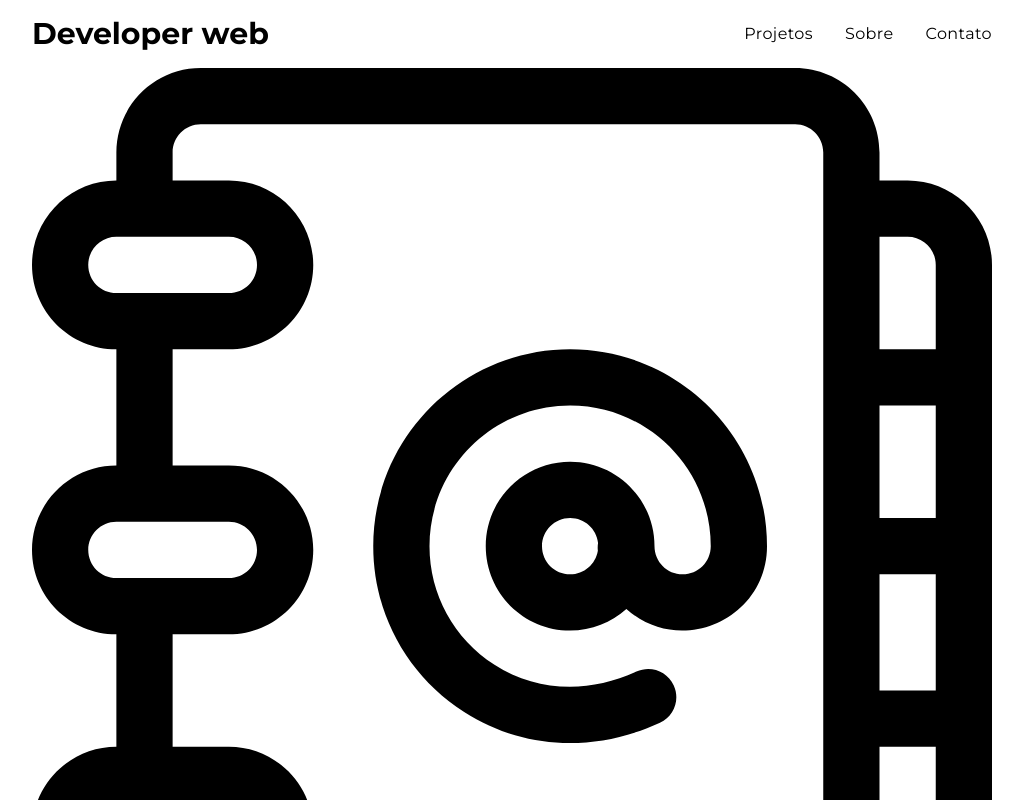
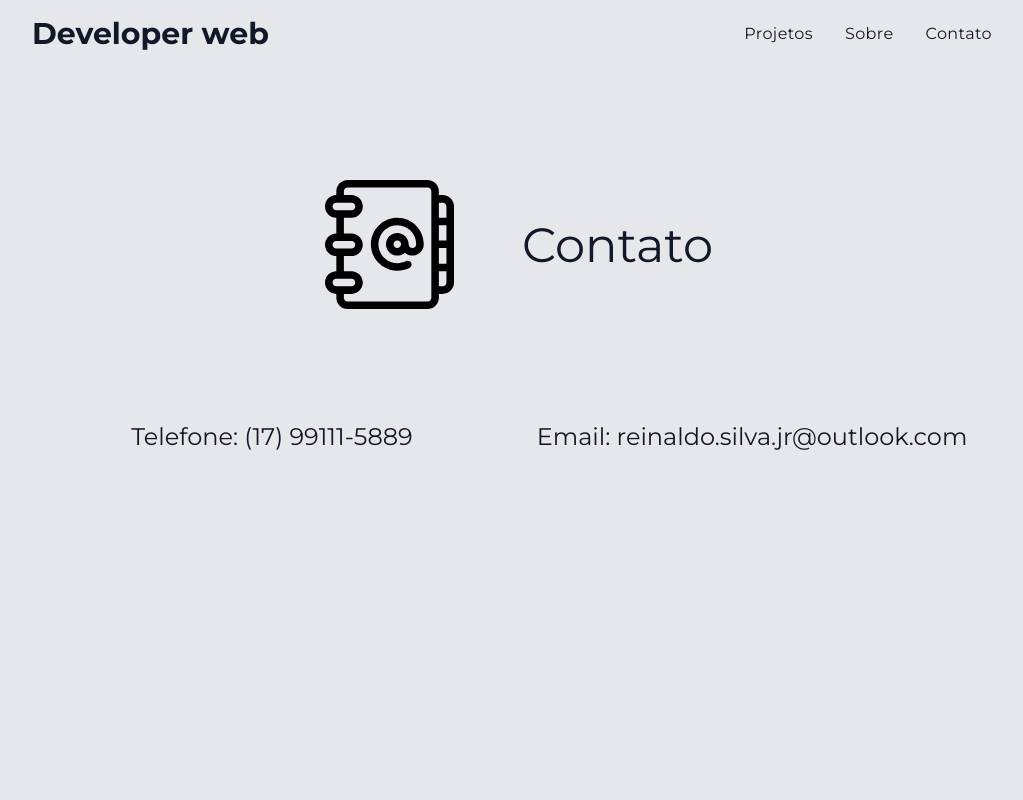
Before and after one commit to reinaldo-silva/click-portifolio, a Next.js app: page /contact in a window 1280 px wide. Shown: the top 800 px of the page, without its empty margins (128-1151 px from the left). Built offline with nearby package versions, Linux system fonts and the light colour scheme.

Commit message:
Alterando cores e conteúdo das páginas

```diff
--- /dev/null
+++ b/components/Body.tsx
@@ -0,0 +1,29 @@
+import { motion } from "framer-motion";
+
+interface BodyProps {
+  imgSrc: string;
+  layoutId: string;
+  title: string;
+}
+
+const Body: React.FC<BodyProps> = ({ children, imgSrc, layoutId, title }) => {
+  return (
+    <>
+      <motion.div className="my-16 grid grid-cols-4 w-full gap-5">
+        <motion.img
+          className="p-1 col-start-2 col-span-1 w-full md:p-12"
+          src={imgSrc}
+          layoutId={layoutId}
+          transition={{ duration: 0.5 }}
+        />
+
+        <motion.h1 className="col-span-2 text-5xl flex items-center">
+          {title}
+        </motion.h1>
+      </motion.div>
+      {children}
+    </>
+  );
+};
+
+export default Body;
--- a/components/Header.tsx
+++ b/components/Header.tsx
@@ -14,13 +14,13 @@ const Header: React.FC = () => {
 
       <nav className="hidden md:block space-x-8">
         <Link href="/projects">
-          <a className="tracking-wide hover:text-gray-300">Projetos</a>
+          <a className="tracking-wide hover:text-green-500">Projetos</a>
         </Link>
         <Link href="/about">
-          <a className="tracking-wide hover:text-gray-300">Sobre</a>
+          <a className="tracking-wide hover:text-green-500">Sobre</a>
         </Link>
         <Link href="/contact">
-          <a className="tracking-wide hover:text-gray-300">Contato</a>
+          <a className="tracking-wide hover:text-green-500">Contato</a>
         </Link>
       </nav>
     </header>
--- a/components/Layout.tsx
+++ b/components/Layout.tsx
@@ -2,7 +2,7 @@ import Header from "./Header";
 
 const Layout: React.FC = ({ children }) => {
   return (
-    <div className="max-w-5xl mx-auto px-4 sm:px-6 md:px-8">
+    <div className="max-w-5xl mb-8 mx-auto px-4 sm:px-6 md:px-8">
       <Header />
       {children}
     </div>
--- a/pages/about.tsx
+++ b/pages/about.tsx
@@ -1,27 +1,23 @@
 import { motion } from "framer-motion";
-import Link from "next/link";
+
+import Body from "../components/Body";
 
 const About: React.FC = () => {
   return (
-    <div className="flex flex-col items-center">
-      <motion.img
-        src="/img/info.svg"
-        layoutId="sobre-logo"
-        transition={{ duration: 0.5 }}
-      />
-
-      {/*       <motion.div
-        initial={{ opacity: 0 }}
-        animate={{ opacity: 1 }}
-        transition={{ delay: 1, duration: 1 }}
-      >
-        <Link href="/">
-          <a className="bg-gray-900 text-gray-50 px-6 py-3 text-lg font-semibold rounded-xl hover:bg-gray-700 transition">
-            Voltar para a Home
-          </a>
-        </Link>
-      </motion.div> */}
-    </div>
+    <Body imgSrc={"/img/info.svg"} title={"Sobre"} layoutId={"sobre-logo"}>
+      <motion.p className="text-2xl mb-8">
+        Uma mente em constante desenvolvimento
+      </motion.p>
+      <motion.p className="text-2xl">
+        Um jovem estudante de 23 anos apaixonado por todo tipo de tecnologia que
+        pulou de cabeça no mundo do TI. Graduando em Sistemas da Informação no
+        UNIFAFIBE, procuro aprender e estar por dentro de todas tecnologias de
+        desenvolvimento. Atualmente trabalho como Desenvolvedor Front-End na
+        ImobPower, um local onde tenho muito a aprender e crescer
+        profissionalmente. Com essa experiencia, pretendo me tornar um
+        desenvolvedor Full-Stack muito em breve.
+      </motion.p>
+    </Body>
   );
 };
 
--- a/pages/contact.tsx
+++ b/pages/contact.tsx
@@ -1,27 +1,22 @@
 import { motion } from "framer-motion";
-import Link from "next/link";
+import Body from "../components/Body";
 
 const Contact: React.FC = () => {
   return (
-    <div className="flex flex-col items-center">
-      <motion.img
-        src="/img/contact.svg"
-        layoutId="contato-logo"
-        transition={{ duration: 0.5 }}
-      />
-
-      {/*       <motion.div
-        initial={{ opacity: 0 }}
-        animate={{ opacity: 1 }}
-        transition={{ delay: 1, duration: 1 }}
-      >
-        <Link href="/">
-          <a className="bg-gray-900 text-gray-50 px-6 py-3 text-lg font-semibold rounded-xl hover:bg-gray-700 transition">
-            Voltar para a Home
-          </a>
-        </Link>
-      </motion.div> */}
-    </div>
+    <Body
+      imgSrc={"/img/contact.svg"}
+      title={"Contato"}
+      layoutId={"contato-logo"}
+    >
+      <motion.div className="flex items-center content-around flex-col md:flex-row h-full w-full text-2xl">
+        <motion.p className="w-full md:w-1/2 flex justify-center">
+          Telefone: (17) 99111-5889
+        </motion.p>
+        <motion.p className="w-full md:w-1/2 flex justify-center">
+          Email: reinaldo.silva.jr@outlook.com
+        </motion.p>
+      </motion.div>
+    </Body>
   );
 };
 
--- a/pages/index.tsx
+++ b/pages/index.tsx
@@ -5,21 +5,24 @@ interface CardProps {
   href: string;
   imgSrc: string;
   layoutId: string;
+  name: string;
 }
 
-const Card: React.FC<CardProps> = ({ href, imgSrc, layoutId }) => {
+const Card: React.FC<CardProps> = ({ href, imgSrc, layoutId, name }) => {
   return (
     <Link href={href}>
       <motion.div
         variants={variants}
-        className="relative h-20 h-40 bg-gray-300 p-4  rounded-xl cursor-pointer hover:bg-gray-100 transition"
+        className="h-20 bg-green-300 p-3 grid grid-cols-2 grid-rows-1 rounded-xl cursor-pointer hover:bg-green-100 transition"
       >
         <motion.img
           src={imgSrc}
-          className="w-full h-full"
+          className="h-full w-full"
           layoutId={layoutId}
         />
-        {/* <motion.span>Texto</motion.span> */}
+        <motion.span className="w-full flex items-center text-xl">
+          {name}
+        </motion.span>
       </motion.div>
     </Link>
   );
@@ -69,16 +72,19 @@ const Home = () => {
           imgSrc={"/img/dev.svg"}
           href={"/projects"}
           layoutId={"projetos-logo"}
+          name={"Projetos"}
         />
         <Card
           imgSrc={"/img/info.svg"}
           href={"/about"}
           layoutId={"sobre-logo"}
+          name={"Sobre"}
         />
         <Card
           imgSrc={"/img/contact.svg"}
           href={"/contact"}
           layoutId={"contato-logo"}
+          name={"Contato"}
         />
       </motion.div>
     </>
--- a/pages/projects.tsx
+++ b/pages/projects.tsx
@@ -1,27 +1,25 @@
 import { motion } from "framer-motion";
-import Link from "next/link";
+import Body from "../components/Body";
+
+const Card: React.FC = () => {
+  return (
+    <motion.div className="w-full h-32 rounded-xl bg-gray-300 flex justify-center items-center">
+      teste
+    </motion.div>
+  );
+};
 
 const Projects: React.FC = () => {
   return (
-    <div className="flex flex-col items-center">
-      <motion.img
-        src="/img/dev.svg"
-        layoutId="projetos-logo"
-        transition={{ duration: 0.5 }}
-      />
-
-      {/*       <motion.div
-        initial={{ opacity: 0 }}
-        animate={{ opacity: 1 }}
-        transition={{ delay: 1, duration: 1 }}
-      >
-        <Link href="/">
-          <a className="bg-gray-900 text-gray-50 px-6 py-3 text-lg font-semibold rounded-xl hover:bg-gray-700 transition">
-            Voltar para a Home
-          </a>
-        </Link>
-      </motion.div> */}
-    </div>
+    <Body imgSrc={"/img/dev.svg"} title={"Projetos"} layoutId={"projetos-logo"}>
+      <motion.div className="w-full grid grid-cols-4 grid-rows-2 gap-4">
+        <Card />
+        <Card />
+        <Card />
+        <Card />
+        <Card />
+      </motion.div>
+    </Body>
   );
 };
 
--- a/styles/globals.css
+++ b/styles/globals.css
@@ -2,6 +2,8 @@ html, body {
   padding: 0;
   margin: 0;
   font-family: 'Montserrat', sans-serif;
+  background: #E5E7EB;
+  color: #111827;
 }
 
 a {
```
